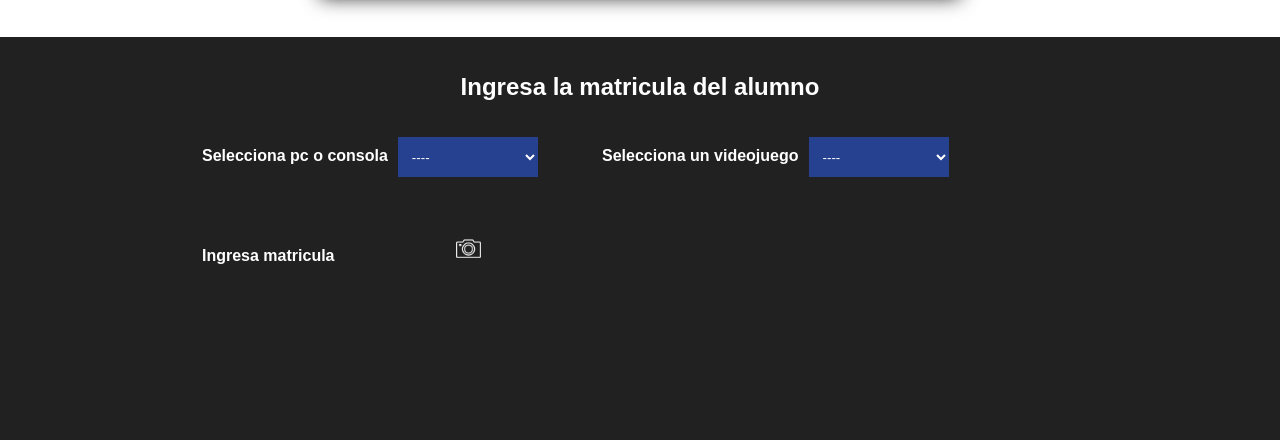
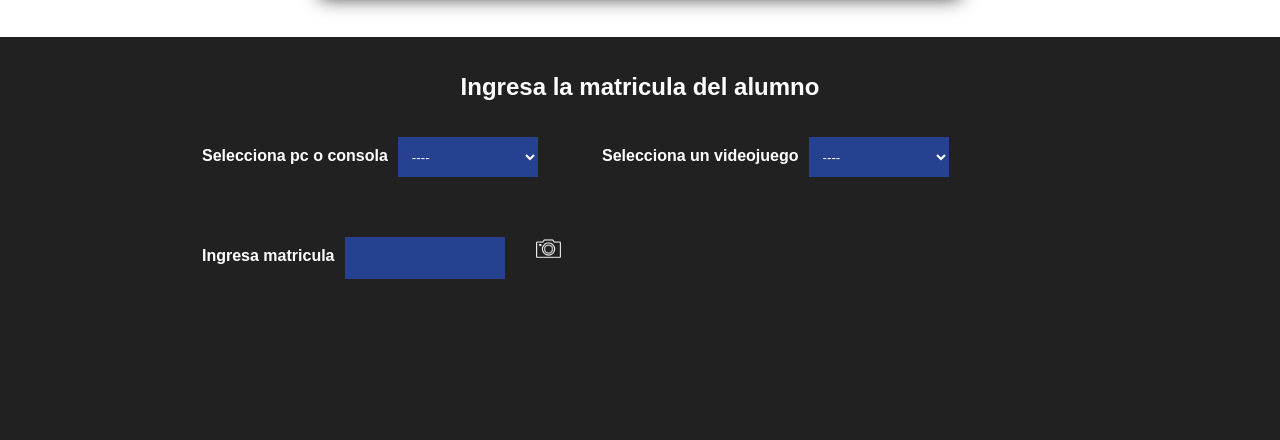
Before and after one commit to YAPC1404/recsports, a plain HTML site: page index.html in a window 1280 px wide. Shown: the part 753-1193 px from the top of the page. Drawn offline with Linux system fonts and the light colour scheme; a script that the page names is missing.

Commit message:
Update index.html

```diff
--- a/index.html
+++ b/index.html
@@ -116,7 +116,7 @@
 						<div id="matricula-div">
 							<h4 class="lblvgame">Ingresa matricula</h4>
 							<!--<input type="text" name="matricula" placeholder="matricula" class="txtmatricula" id="resultado">-->
-							<p id="resultado"></p>
+							<p id="resultado" class="txtmatricula"></p>
 							<button id="button_camara" class="camara_boton"><img class="camara_boton" src="imagenes/camara_icono.png" alt="icono de camara"></button>
 						</div>
 						<div id="camara">
```
